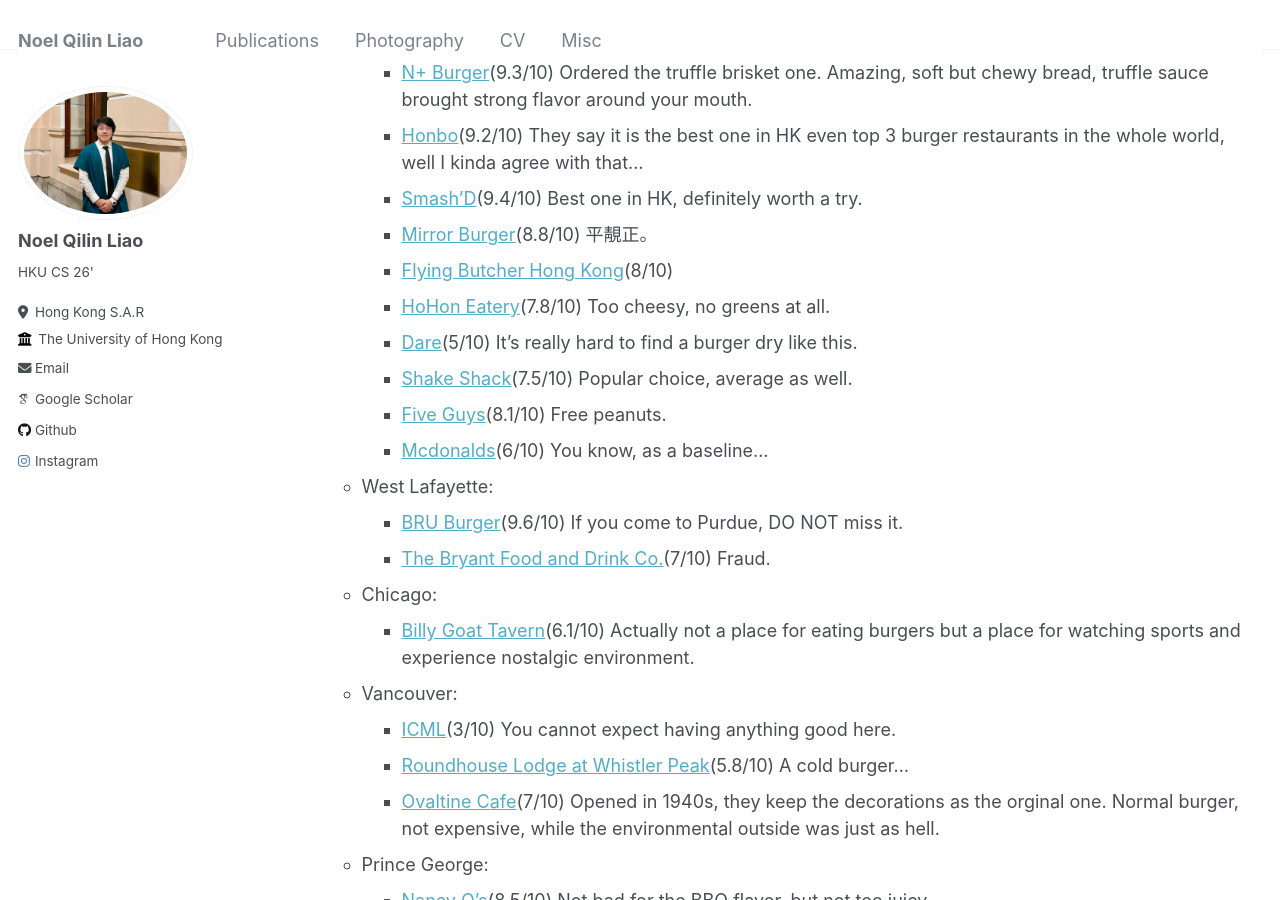
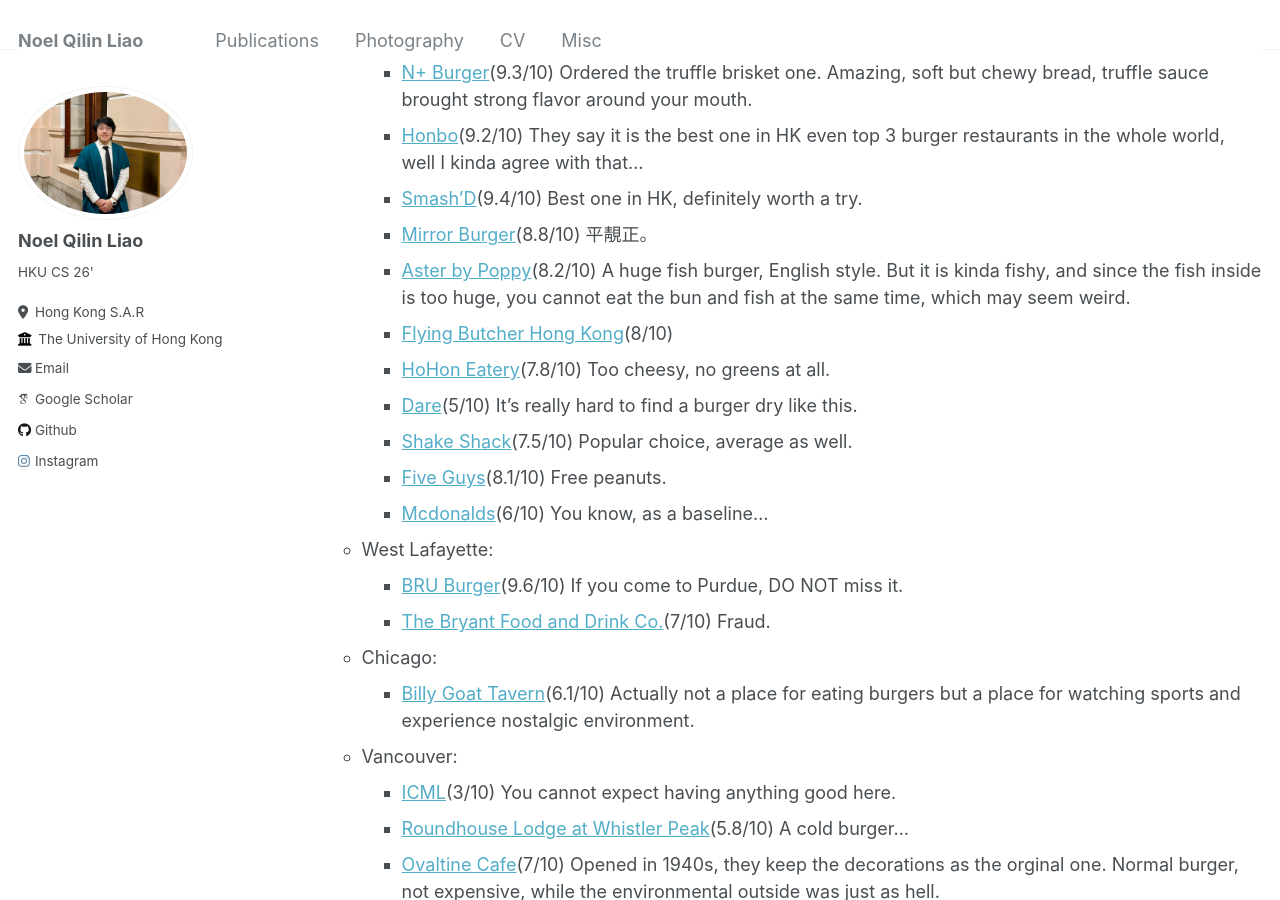
Before and after one commit to kxwhiowo/kxwhiowo.github.io, a Jekyll site: the page built from _pages/misc.md, in a window 1280 px wide and 900 px high, scrolled down 415 px. Built offline with Jekyll 4.4.1, drawn with Linux system fonts in a browser that asks for light colours; some web fonts are replaced.

Commit message:
update misc

```diff
--- a/_pages/misc.md
+++ b/_pages/misc.md
@@ -21,6 +21,7 @@
     * [Honbo](https://www.openrice.com/zh/hongkong/r-honbo-%E7%81%A3%E4%BB%94-%E7%BE%8E%E5%9C%8B%E8%8F%9C-%E6%BC%A2%E5%A0%A1%E5%8C%85-r522819)(9.2/10) They say it is the best one in HK even top 3 burger restaurants in the whole world, well I kinda agree with that...
     * [Smash'D](https://www.openrice.com/en/hongkong/r-smashd-western-district-international-hamburger-r745157)(9.4/10) Best one in HK, definitely worth a try.
     * [Mirror Burger](https://www.mirrorburger.com/)(8.8/10) 平靚正。
+    * [Aster by Poppy](https://www.openrice.com/en/hongkong/r-aster-by-poppy-sheung-wan-american-r897170)(8.2/10) A huge fish burger, English style. But it is kinda fishy, and since the fish inside is too huge, you cannot eat the bun and fish at the same time, which may seem weird.
     * [Flying Butcher Hong Kong](http://www.flyingbutcher.com/)(8/10)
     * [HoHon Eatery](https://www.instagram.com/hohoneatery/)(7.8/10) Too cheesy, no greens at all.
     * [Dare](https://www.openrice.com/en/hongkong/r-dare-western-district-western-r595274)(5/10) It's really hard to find a burger dry like this.
```
